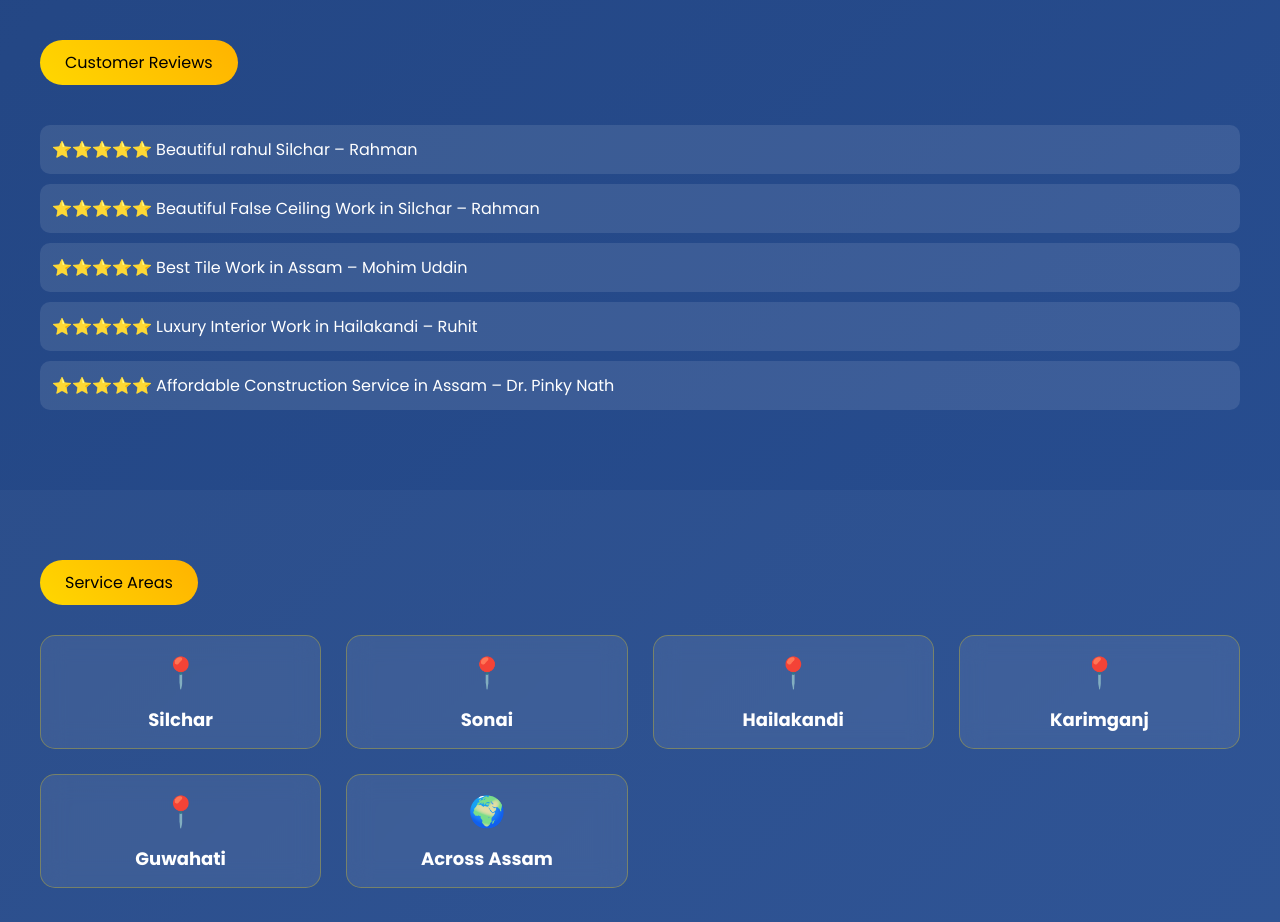
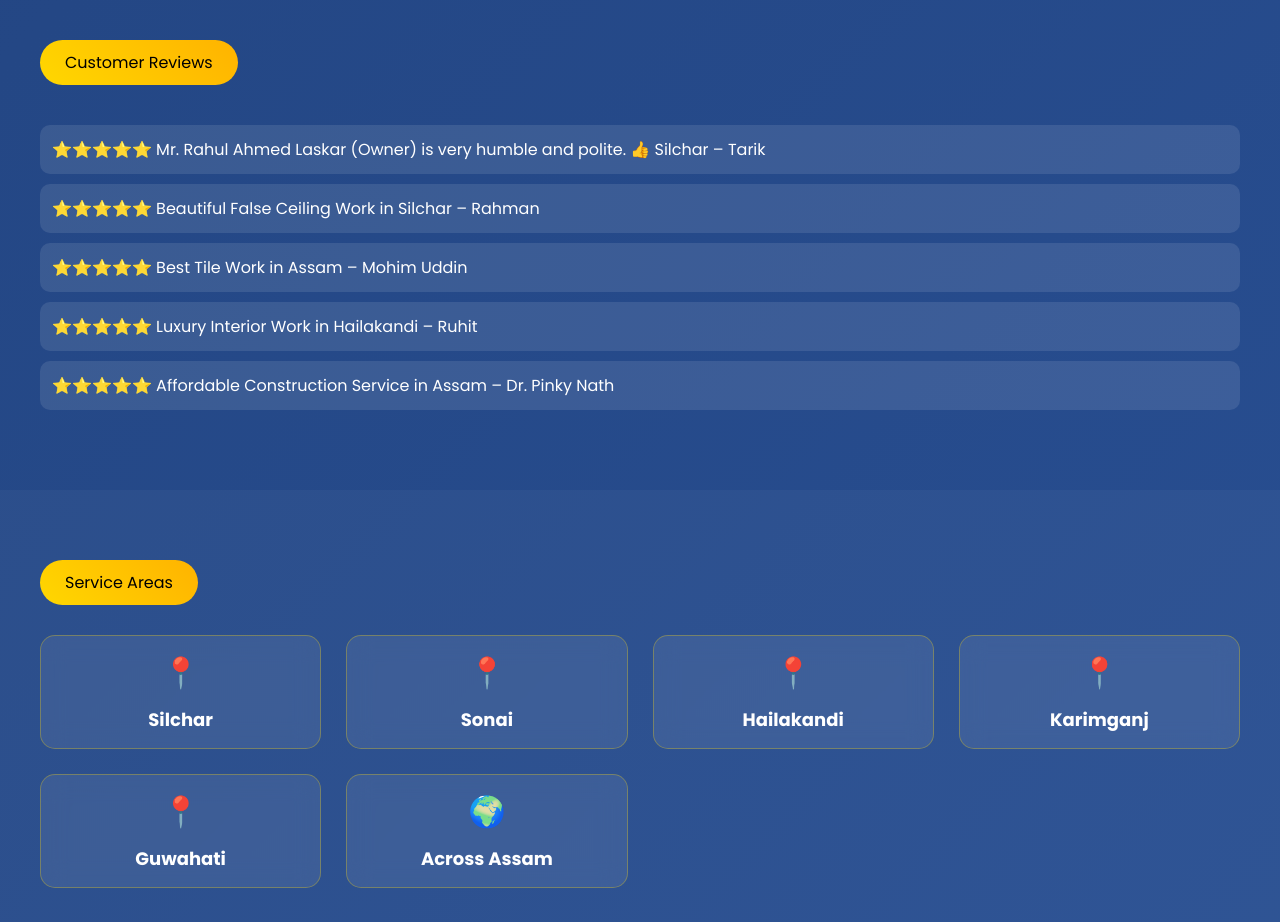
Before and after one commit to skyline-services/Skyline-Services-, a plain HTML site: page index.html in a window 1280 px wide. Shown: the part 3280-4202 px from the top of the page. Drawn offline with Linux system fonts and the light colour scheme.

Commit message:
Update index.html

```diff
--- a/index.html
+++ b/index.html
@@ -320,7 +320,7 @@ alt="Skyline Services Logo">
 <div class="container">
 <div class="title">Customer Reviews</div>
 
-<div class="review">⭐⭐⭐⭐⭐ Beautiful rahul Silchar – Rahman</div>
+<div class="review">⭐⭐⭐⭐⭐ Mr. Rahul Ahmed Laskar (Owner) is very humble and polite. 👍 Silchar – Tarik</div>
 <div class="review">⭐⭐⭐⭐⭐ Beautiful False Ceiling Work in Silchar – Rahman</div>
 <div class="review">⭐⭐⭐⭐⭐ Best Tile Work in Assam – Mohim Uddin</div>
 <div class="review">⭐⭐⭐⭐⭐ Luxury Interior Work in Hailakandi – Ruhit</div>
```
